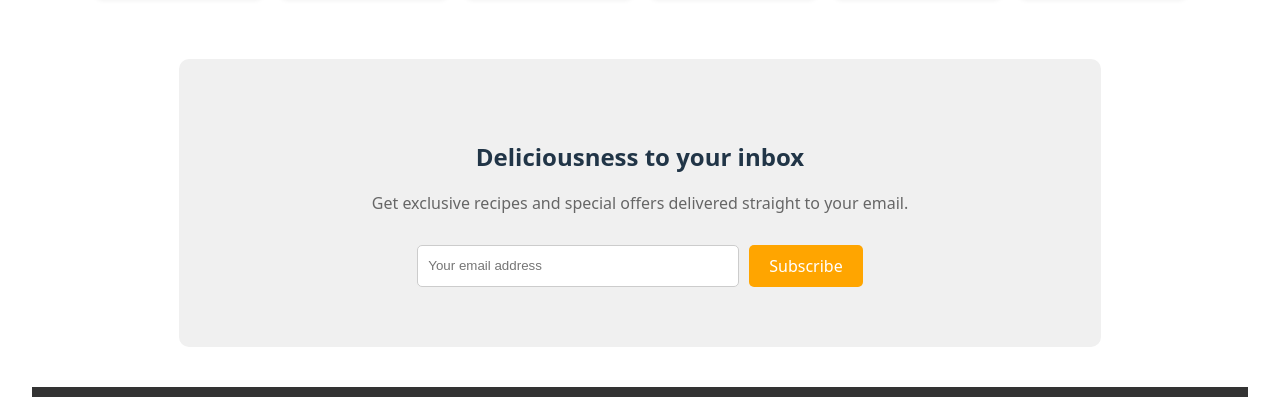
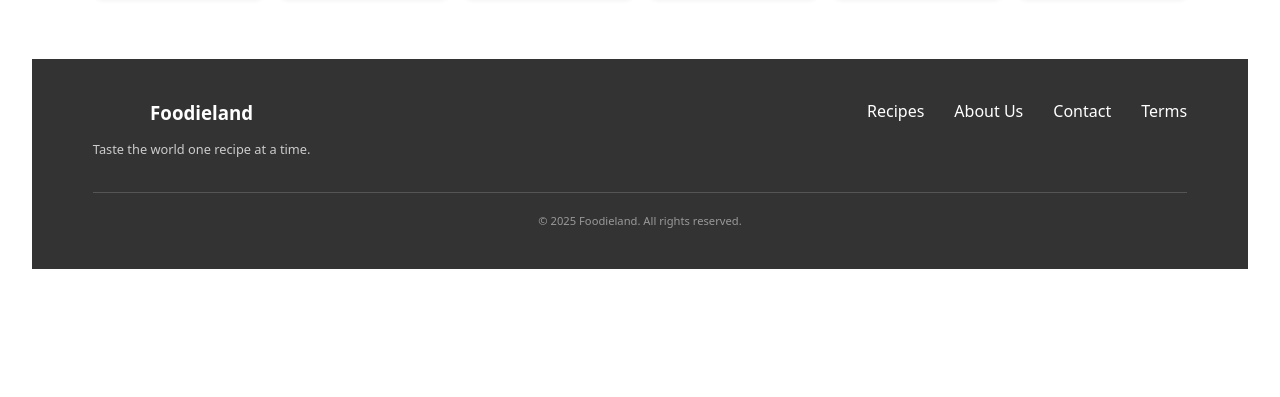
Before and after one commit to Reshma4343/New-Assignment, a React (Vite) app: page / in a window 1280 px wide. Shown: the part 2529-2926 px from the top of the page. After the commit the page ends 2830 px from the top, so only its background shows below. Built offline with nearby package versions, Linux system fonts and the light colour scheme.

Commit message:
Add my recent changes

```diff
--- a/src/App.jsx
+++ b/src/App.jsx
@@ -7,7 +7,7 @@ import ChefSection from './components/ChefSection';
 import InstagramFeed from './components/InstagramFeed';
 import MoreRecipes from './components/MoreRecipes';
 import Footer from './components/Footer';
-import Newsletter from "./components/Newsletter.jsx";
+/*import Newsletter from "./components/Newsletter.jsx";*/
 
 
 import './App.css'; // Assume a global stylesheet for basic reset/layout
@@ -22,7 +22,7 @@ function App() {
       <ChefSection />
       <InstagramFeed />
       <MoreRecipes />
-      <Newsletter />
+      {/*<Newsletter />*/}
       <Footer />
     </div>
   );
```
